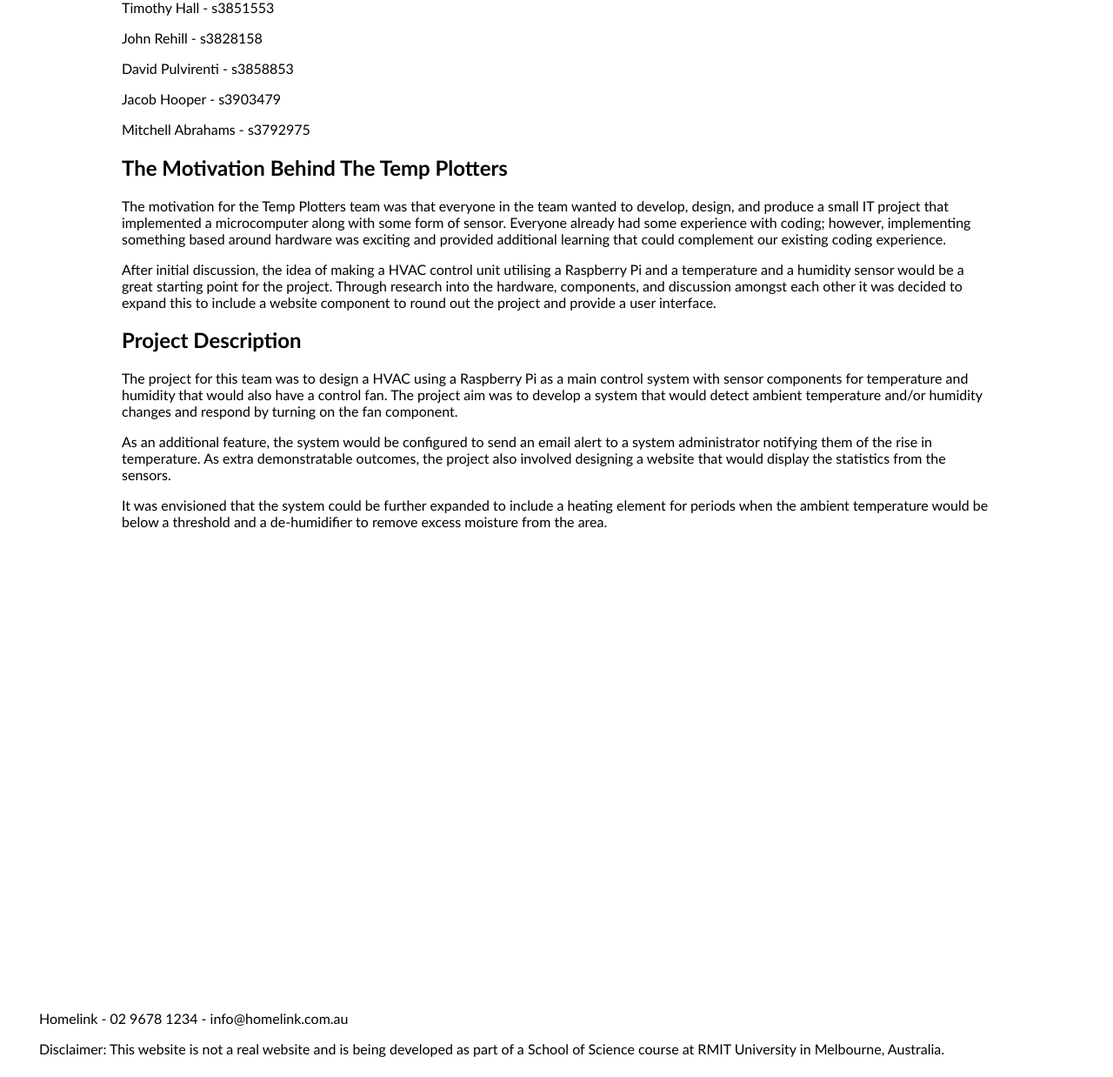
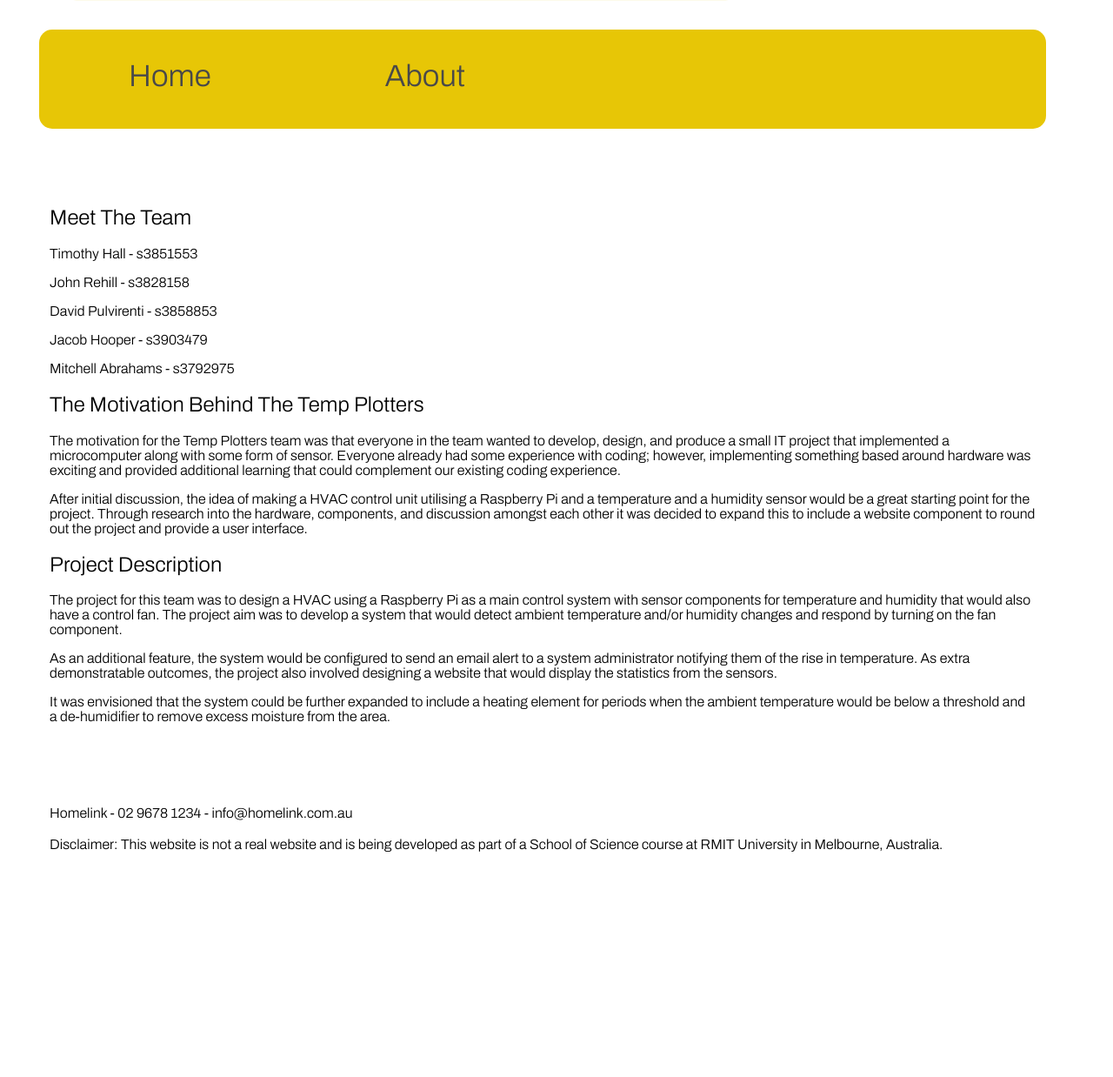
Before and after one commit to davidp84/-sic, a PHP site: page /about.php in a window 1280 px wide; the page is wider, and only the part inside the window is pictured. Shown: the part 779-2017 px from the top of that part at 87% size. After the commit the page ends 1758 px from the top of that part, so only its background shows below. Run offline with PHP 8.4, Linux system fonts and the light colour scheme; some web fonts are replaced.

Commit message:
General css changes

```diff
--- a/style.css
+++ b/style.css
@@ -1,44 +1,72 @@
-/* Make HTML and body content viewable, layout to fill window */
-/* Makes the html / webpage as tall or taller as the browser window */
+html,
+body {
+  padding: 10px;
+  margin: 0px;
+  box-sizing: border-box;
+  overflow: auto;
+}
+
+h1, h2, h3, h4, h5, h6 {
+  font-weight: bold;
+  font-family: "Archivo", sans-serif;
+}
+
 html {
   min-height: 100vh;
 }
 
-/* Makes the body as tall or taller as the browser window, less html element's padding */
 body {
   min-height: calc(100vh - 2 * 20px);
   margin-left: 20px;
   margin-right: 20px;
   box-sizing: border-box;
-  font-family: 'Trebuchet MS', sans-serif;
+  font-family: "Archivo", sans-serif;
 }
 
-/* Sets font family for all Header styles */
-h1, h2, h3, h4, h5, h6 {
-  font-family: 'Trebuchet MS', sans-serif;
-}
-
-:root {
+/* :root {
   --clr-green-text: #4d4d4d;
   --clr-green-background: #004b2348;
   --clr-footer-background: #004b2311;
   --clr-nav-background: #fffaf0;
+} */
+
+/* Give all semantic body elements uniform layout style */
+header, nav, main, footer, aside, section, article, details, div {
+  margin: 1px;
+  padding: 1px;
+  box-sizing: border-box;
+  font-weight:600;
 }
 
-/* Give all semantic body elements uniform layout style */
-footer, aside, section, article, details, div {
-  margin: 5px;
-  box-sizing: border-box;
+header {
+  grid-area: hd;
+}
+
+h2.company-name {
+  margin: 0px;
+  padding: 0px;
+  border: 0px;
+
 }
 
 main {
-  margin: 100px;
+  /* margin: 100px; */
+  grid-area: mn;
+  margin-bottom: 5px;
+  margin-top: 5px;
+  height: auto;
+}
+
+img.logo {
+  vertical-align: middle;
+  filter: drop-shadow(20px 0px 1px rgb(231, 198, 6));
+  -webkit-filter: drop-shadow(20px 0px 1px rgb(231, 198, 6));
 }
 
 /* styles for NAV element including for nav bar */
 nav {
-  background-color: rgb(189, 189, 189);
-  border: solid var(--clr-green-text);
+  grid-area: nv;
+  background-color: rgb(231, 198, 6);
   width: 100%;
   border-radius: 15px;
 }
@@ -47,8 +75,8 @@ ul {
   list-style-type: none;
   padding: 0;
   overflow: hidden;
-  background-color:  rgb(189, 189, 189);
-  top: 100px;
+  background-color:  rgb(231, 198, 6);
+  top: 10px;
   width: 100%;
 }
 
@@ -103,6 +131,8 @@ header {
   font-size: clamp(3rem, 10vw, 7rem);
   font-weight: bold;
   display: flex;
+  flex-wrap: wrap;
+  overflow-wrap: break-word;
   align-items: center;
   justify-content: space-between;
 }
@@ -111,17 +141,22 @@ header * {
   vertical-align: middle;
   filter: drop-shadow(-1px -1px 5px var(--clr-grey-background));
   -webkit-filter: drop-shadow(-1px -1px 5px var(--clr-grey-background));
-  margin-left: 100px;
+  margin-left: 10px;
 }
 
 img {
-  margin-right: 100px;
-  margin-top: 10px;
+  margin-right: 0px;
+  margin-top: 0px;
 }
 
 footer {
+  /* padding: 10px;
+  margin-top: 500px; */
+  grid-area: ft;
   padding: 10px;
-  margin-top: 500px;
+  font-weight: 600;
+  position: sticky;
+  bottom: 0px;
 }
 
 .main-table, .table-header, .table-row {
@@ -142,3 +177,139 @@ footer {
   height: 50px;
   font-weight: bold;
 }
+
+.textfield {
+  max-width: 600px;
+  width: 95%;
+  border-radius: 3px;
+}
+
+.address {
+  min-height: 25px;
+  max-width: 600px;
+  width: 95%;
+  border-radius: 3px;
+}
+
+.order-button {
+  text-align: center;
+  max-width: 600px;
+  width: 95%;
+  border-radius: 3px;
+  margin-top: 10px;
+}
+
+form.login {
+  display: hidden;
+}
+
+fieldset {
+  text-align: center;
+  margin: auto;
+}
+
+fieldset input[type="radio"] {
+  display: none;
+}
+
+fieldset input[type="radio"] + label {
+  /* display: inline-block; */
+  width: 50%;
+  text-decoration: none;
+  background-color: var(--clr-footer-background);
+  color: var(--clr-green-text);
+  padding: 5px 5px;
+  border-color: var(--clr-green-text);
+  border: solid 2px;
+}
+
+fieldset input[type="radio"]:checked + label {
+  background-color: var(--clr-green-text);
+  color: rgba(192, 238, 214, 0.555);
+  transition: 0.6s;
+}
+
+fieldset input[type="radio"]:first-of-type + label {
+  border-top-left-radius: 10px;
+  border-bottom-left-radius: 10px;
+}
+
+fieldset input[type="radio"]:last-of-type + label {
+  border-top-right-radius: 10px;
+  border-bottom-right-radius: 10px;
+}
+
+@media (max-height: 600px) {
+  footer {
+    position: static;
+  }
+}
+
+@media only screen and (min-width : 800px) {
+  .main-grid {
+    display: grid;
+    grid-template-columns: repeat(auto, 2);
+    grid-template-rows: repeat(auto, 4);
+    gap: 2em;
+    grid-template-areas:
+      "hd hd"
+      "nv nv"
+      "mn mn"
+      "ft ft";
+  }
+
+  header {
+    max-width: max-content;
+    float: left;
+  }
+
+  img.logo {
+    align-items: right;
+  }
+
+  nav {
+    min-width: max-content;
+    width: auto;
+    height: 114px;
+    text-align: right;
+  }
+
+  ul, li {
+    justify-self: right;
+  }
+
+  main {
+    padding-top: 20px;
+  }
+
+  p {
+    grid-column: 1;
+    justify-self: stretch;
+    align-self: center;
+  }
+
+  input {
+    grid-column: 2;
+    justify-self: stretch;
+    align-self: center;
+  }
+
+  input.checkbox {
+    justify-self: start;
+  }
+
+  label {
+    grid-column: 2;
+  }
+
+  form {
+    display: grid;
+    grid-template-columns: 1fr 10fr;
+    grid-auto-rows: auto;
+  }
+
+  form.login {
+    display: hidden;
+  }
+
+}
--- a/tools.php
+++ b/tools.php
@@ -3,6 +3,37 @@
   error_reporting( E_ERROR | E_WARNING | E_PARSE);
 
   $alerts = getAlertsFromCSV();
+
+  /*
+  Note for marker:
+  User Alice is a Seller
+  User Bob is an Authority
+  User Carol is a Buyer
+  User Daniel is a Bank
+  */
+
+  $users = [
+    'Alice' => 'passwordA', 'seller',
+    'Bob' => 'passwordB', 'authority',
+    'Carol' => 'passwordC', 'buyer',
+    'Daniel' => 'passwordD', "bank",
+  ];
+
+  function logIO() {
+    global $users;
+    if (isset($_SESSION['user'])) {
+      unset($_SESSION['user']);
+    } else {
+      if (!empty($_REQUEST['user']) && !empty($_REQUEST['password'])) {
+        if (key_exists($_REQUEST['user'], $users)) {
+          if (strcmp($users[$_REQUEST['user']],
+              $_REQUEST['password'], $_REQUEST['type']) === 0) {
+              $_SESSION['user'] = $_REQUEST['user'];
+          }
+        }
+      }
+    }
+  }
 
   function topModule($title) {
   echo <<<"TOP"
@@ -24,6 +55,18 @@
 rel="stylesheet">
 </head>
 
+<body onload='loadForm()'>
+<div class='main-grid'>
+<header class='logo-header'>
+<!-- <img class='logo-head' src='../../media/logo.jpg'> -->
+  <h2 class='company-name'>Homelink</h2>
+  <a href='index.php'>
+    <!-- img used for educational purposes only, note this will be relpaced with a new logo -->
+    <!-- dilayorganci, 2017. Home Link. Free icons for everything - noun project. Available at: https://thenounproject.com/icon/home-link-815698/ [Accessed February 6, 2022]. -->
+  <img class='logo' src='../../media/homelink.png ' alt='The homelink Company Logo' height="150">
+  </a>
+</header>
+
 TOP;
 }
 
@@ -42,6 +85,70 @@ function footerModule() {
 
 </html>
 END;
+}
+
+function navContent() {
+  if(isset($_SESSION['user'])) {
+    $user = $_SESSION['user'];
+    $user = ucfirst($user);
+    echo <<<"NAV"
+    <nav>
+      <div>Logged in as $user</div>
+      <ul>
+        <li><a href="./">Home</a></li>
+        <li><a href="./members.php">Members</a></li>
+        <li><form class='login' method='post'>
+        <input type=hidden id='status' name='status' value='Logout' />
+        <input class='btn' type='SUBMIT' value='Logout' />
+      </form></li>
+      </ul>
+    </nav>
+NAV;
+  } else {
+    echo <<<"NAV"
+    <nav>
+      <ul>
+        <li><a href="./">Home</a></li>
+        <li><a href="./members.php">Members</a></li>
+        <li><input type='button' class='login-btn' id='login-btn' onclick='toggleLogin()' value='Login' /></li>
+      </ul>
+      <form class='login' id=login method='post' hidden>
+        <input type=hidden id='status' name='status' value='Login' />
+        <input type='text' id="user" name='user' placeholder='username' required />
+        <input type='text' id="password" name='password' placeholder='password' required />
+        <fieldset>
+        <input type='radio' id="seller" value='seller' name='variant' checked="checked" required />
+        <label for='seller'>Seller</label>
+        <input type='radio' id="authority" value='authority' name='variant' />
+        <label for='authority'>Authority</label>
+        <input type='radio' id="buyer" value='buyer' name='variant' />
+        <label for='buyer'>Buyer</label>
+        <input type='radio' id="bank" value='bank' name='variant' />
+        <label for='bank'>Bank</label>
+        </fieldset>
+        <input class='btn' type='SUBMIT' value='Login' />
+      </form>
+
+    </nav>
+NAV;
+  }
+}
+
+// Need to amend to current project
+function membersContent() {
+  if(isset($_SESSION['user'])) {
+    echo <<<"MEMBER"
+      <main>
+        <h1>Members Only Page</h1>
+        <p><img src='website-under-construction.png' alt='Website Under Construction' /></p>
+MEMBER;
+  } else {
+    echo <<<"MEMBER"
+    <main>
+      <h1>Members Only Page</h1>
+      <p>This page is for members only</p>
+MEMBER;
+  }
 }
 
 // Builds array of alerts from CSV File
```
Also changed, not shown: index.php (+24 -37 lines), members.php (added, +22 -0 lines), script.js (+34 -0 lines).
